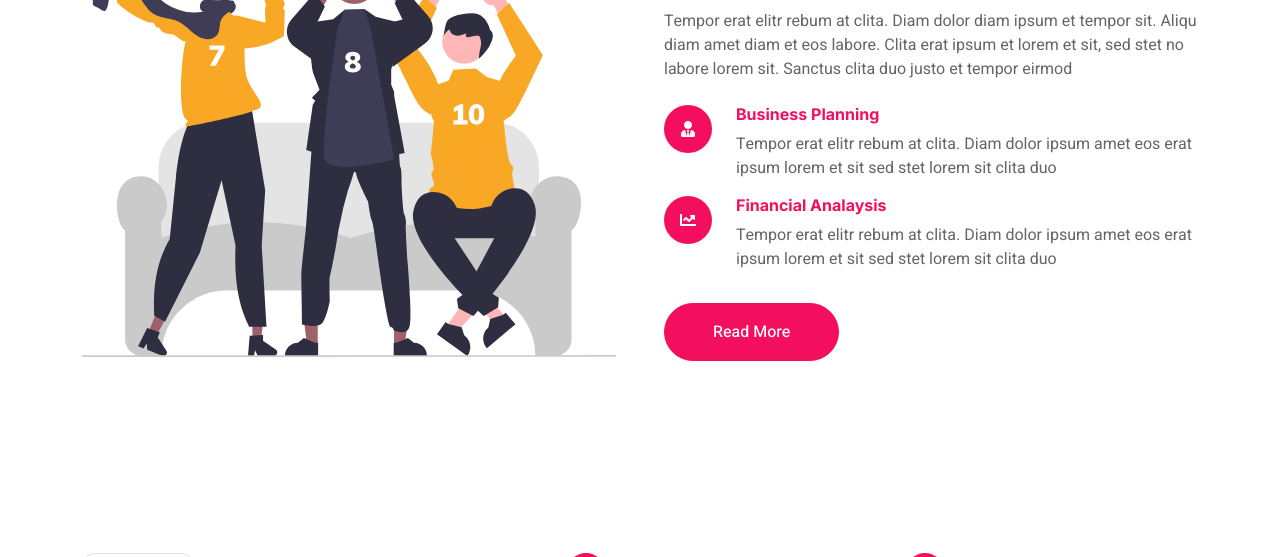
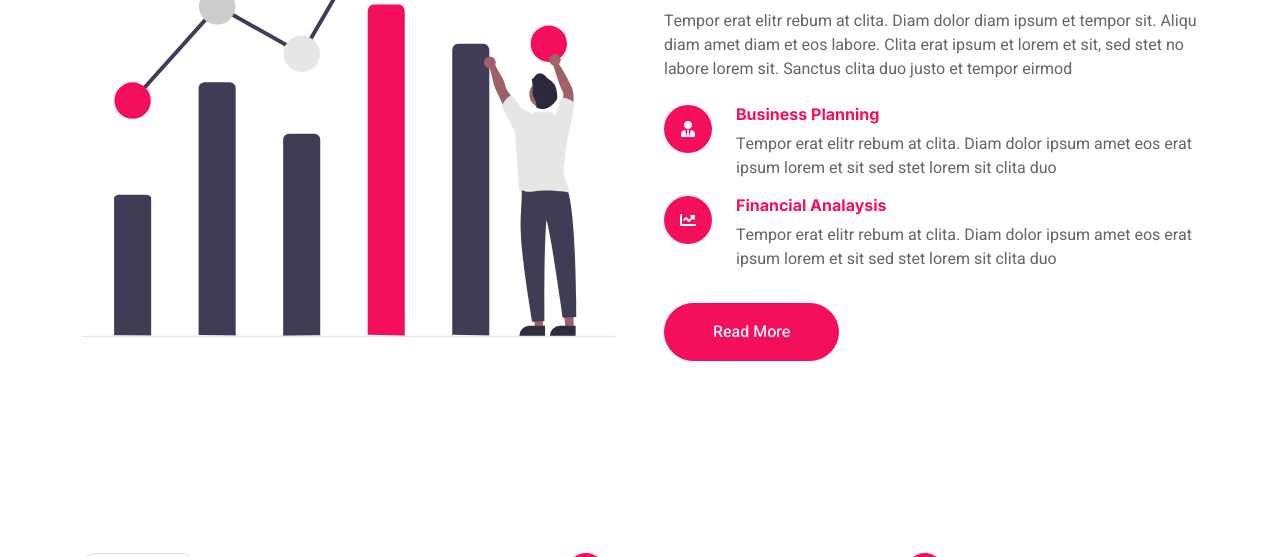
Before and after one commit to omd01/Yugandhara-Foundation-Landing, a plain HTML site: page about.html in a window 1280 px wide. Shown: the part 718-1275 px from the top of the page. Drawn offline with nearby package versions, Linux system fonts and the light colour scheme.

Commit message:
Update about page image source

```diff
--- a/about.html
+++ b/about.html
@@ -88,7 +88,7 @@
             <div class="container">
                 <div class="row g-5 align-items-center">
                     <div class="col-lg-6 wow zoomIn" data-wow-delay="0.1s">
-                        <img class="img-fluid" src="img/svg/sports.svg">
+                        <img class="img-fluid" src="img/svg/award.svg">
                     </div>
                     <div class="col-lg-6 wow fadeInUp" data-wow-delay="0.1s">
                         <div class="d-inline-block border rounded-pill text-primary px-4 mb-3">About Us</div>
```
